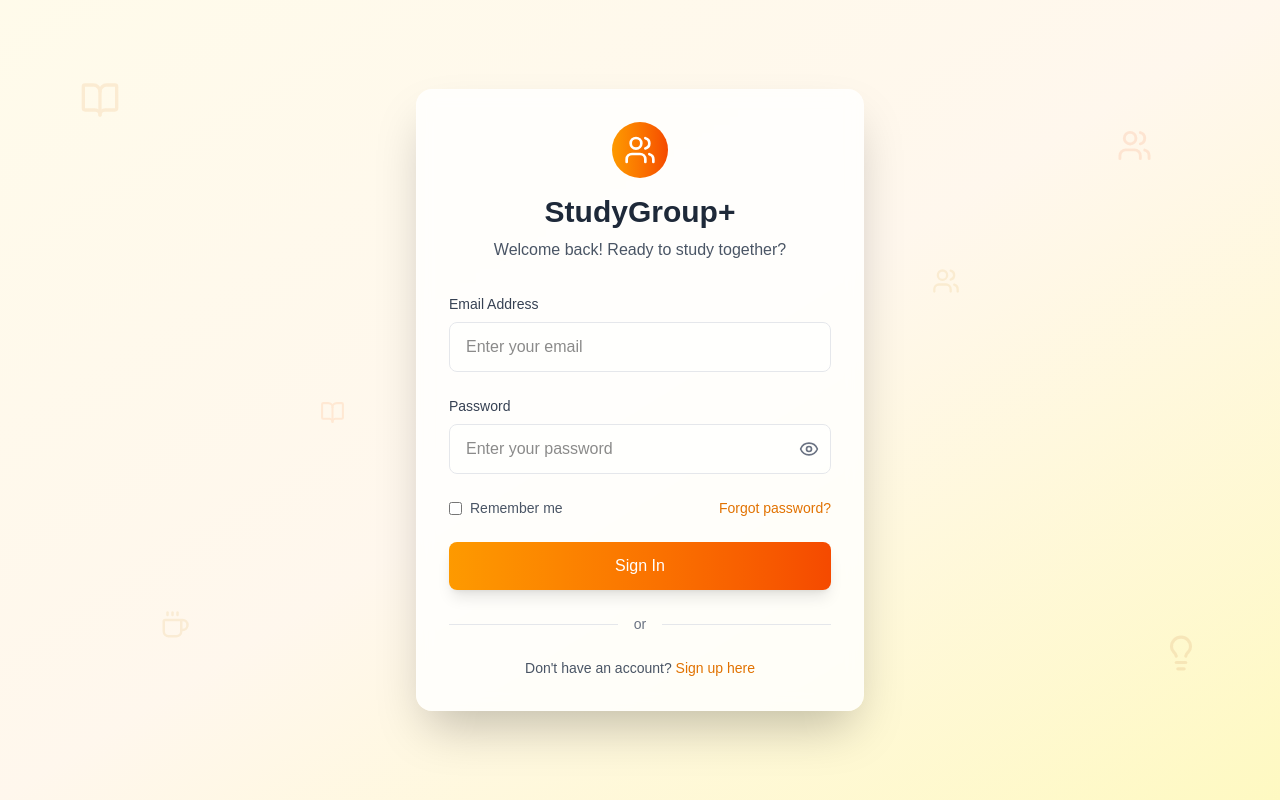
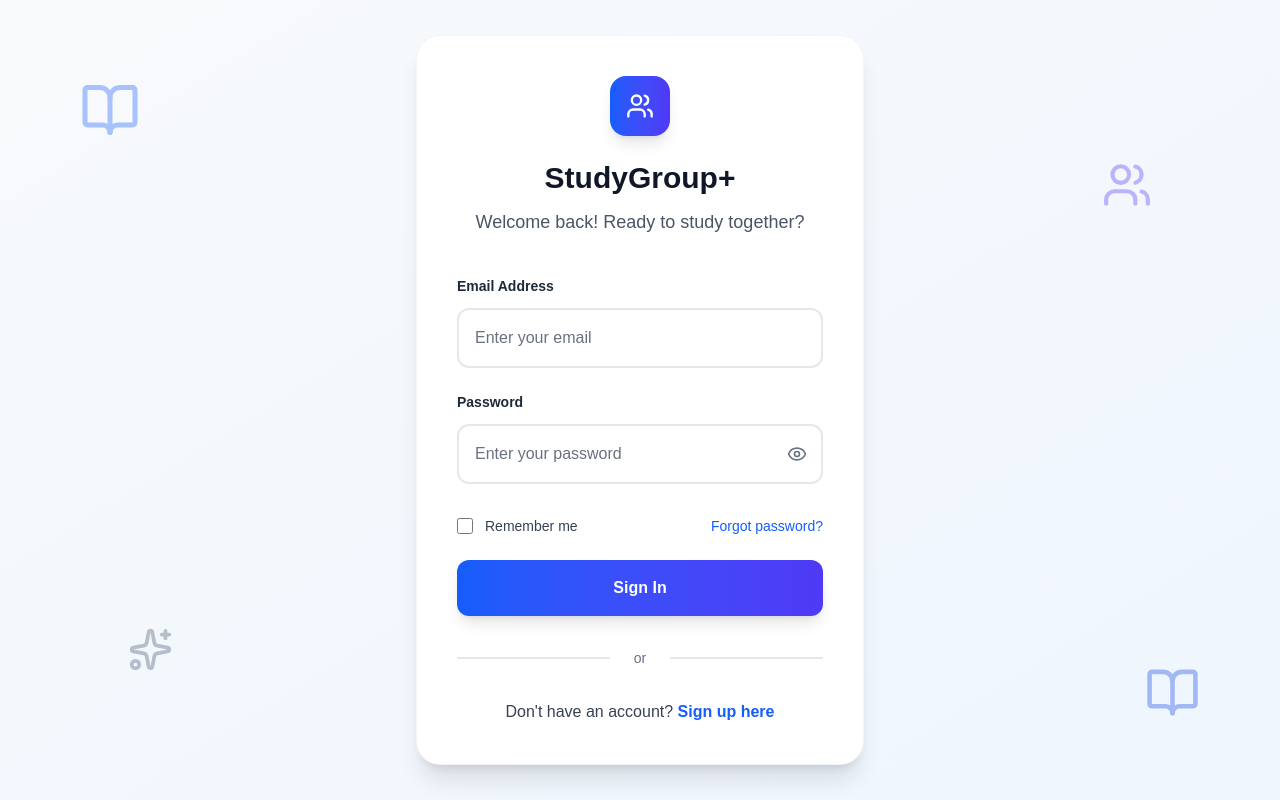
Before and after one commit to KOD666/study-group-plus, a Next.js app: page /login in a window 1280 px wide. Built offline with nearby package versions, Linux system fonts and the light colour scheme.

Commit message:
sign-up & Login Done

```diff
--- a/src/app/(auth)/login/page.tsx
+++ b/src/app/(auth)/login/page.tsx
@@ -1,7 +1,7 @@
 "use client"
 
 import React, { useState } from 'react';
-import { Eye, EyeOff, BookOpen, Users, Coffee, Lightbulb } from 'lucide-react';
+import { Eye, EyeOff, Users, BookOpen, Sparkles } from 'lucide-react';
 
 export default function LoginPage() {
   const [showPassword, setShowPassword] = useState(false);
@@ -10,51 +10,40 @@ export default function LoginPage() {
 
   const handleSubmit = (e: React.FormEvent) => {
     e.preventDefault();
-    // Handle login logic here
     console.log('Login attempt:', { email, password });
   };
 
   return (
-    <div className="min-h-screen bg-gradient-to-br from-amber-50 via-orange-50 to-yellow-100 flex items-center justify-center p-4 relative overflow-hidden">
-      {/* Background decorative elements */}
-      <div className="absolute inset-0 opacity-10">
-        <div className="absolute top-20 left-20 text-amber-600">
-          <BookOpen size={40} />
+    <div className="min-h-screen bg-gradient-to-br from-slate-50 to-blue-50 flex items-center justify-center p-4 relative">
+      <div className="absolute inset-0 opacity-35">
+        <div className="absolute top-20 left-20 text-blue-600">
+          <BookOpen size={60} />
         </div>
-        <div className="absolute top-32 right-32 text-orange-600">
-          <Users size={35} />
+        <div className="absolute top-40 right-32 text-indigo-600">
+          <Users size={50} />
         </div>
-        <div className="absolute bottom-40 left-40 text-yellow-600">
-          <Coffee size={30} />
+        <div className="absolute bottom-32 left-32 text-slate-600">
+          <Sparkles size={45} />
         </div>
-        <div className="absolute bottom-32 right-20 text-amber-700">
-          <Lightbulb size={38} />
-        </div>
-        <div className="absolute top-1/2 left-1/4 text-orange-500">
-          <BookOpen size={25} />
-        </div>
-        <div className="absolute top-1/3 right-1/4 text-yellow-600">
-          <Users size={28} />
+        <div className="absolute bottom-20 right-20 text-blue-700">
+          <BookOpen size={55} />
         </div>
       </div>
 
-      {/* Main login container */}
-      <div className="bg-white/80 backdrop-blur-sm rounded-2xl shadow-2xl p-8 w-full max-w-md border border-white/20">
-        {/* Header */}
-        <div className="text-center mb-8">
-          <div className="flex items-center justify-center mb-4">
-            <div className="bg-gradient-to-r from-amber-500 to-orange-600 rounded-full p-3">
-              <Users className="text-white" size={32} />
+      <div className="bg-white rounded-3xl shadow-xl p-10 w-full max-w-md border border-gray-100 relative z-10">
+        <div className="text-center mb-10">
+          <div className="flex items-center justify-center mb-6">
+            <div className="bg-gradient-to-r from-blue-600 to-indigo-600 rounded-2xl p-4 shadow-lg">
+              <Users className="text-white" size={28} />
             </div>
           </div>
-          <h1 className="text-3xl font-bold text-gray-800 mb-2">StudyGroup+</h1>
-          <p className="text-gray-600">Welcome back! Ready to study together?</p>
+          <h1 className="text-3xl font-bold text-gray-900 mb-3">StudyGroup+</h1>
+          <p className="text-gray-600 text-lg">Welcome back! Ready to study together?</p>
         </div>
 
-        {/* Login Form */}
-        <div className="space-y-6">
+        <form onSubmit={handleSubmit} className="space-y-6">
           <div>
-            <label htmlFor="email" className="block text-sm font-medium text-gray-700 mb-2">
+            <label htmlFor="email" className="block text-sm font-semibold text-gray-800 mb-3">
               Email Address
             </label>
             <input
@@ -63,13 +52,13 @@ export default function LoginPage() {
               value={email}
               onChange={(e) => setEmail(e.target.value)}
               required
-              className="w-full px-4 py-3 border border-gray-200 rounded-lg focus:ring-2 focus:ring-amber-500 focus:border-transparent transition duration-200 bg-white/50"
+              className="w-full px-4 py-4 border-2 border-gray-200 rounded-xl focus:ring-4 focus:ring-blue-100 focus:border-blue-500 transition-all duration-200 bg-white text-gray-900 placeholder-gray-500 text-base"
               placeholder="Enter your email"
             />
           </div>
 
           <div>
-            <label htmlFor="password" className="block text-sm font-medium text-gray-700 mb-2">
+            <label htmlFor="password" className="block text-sm font-semibold text-gray-800 mb-3">
               Password
             </label>
             <div className="relative">
@@ -79,48 +68,49 @@ export default function LoginPage() {
                 value={password}
                 onChange={(e) => setPassword(e.target.value)}
                 required
-                className="w-full px-4 py-3 border border-gray-200 rounded-lg focus:ring-2 focus:ring-amber-500 focus:border-transparent transition duration-200 bg-white/50 pr-12"
+                className="w-full px-4 py-4 border-2 border-gray-200 rounded-xl focus:ring-4 focus:ring-blue-100 focus:border-blue-500 transition-all duration-200 bg-white text-gray-900 placeholder-gray-500 text-base pr-12"
                 placeholder="Enter your password"
               />
               <button
                 type="button"
                 onClick={() => setShowPassword(!showPassword)}
-                className="absolute right-3 top-1/2 transform -translate-y-1/2 text-gray-500 hover:text-gray-700"
+                className="absolute right-4 top-1/2 transform -translate-y-1/2 text-gray-500 hover:text-gray-700 transition-colors"
               >
                 {showPassword ? <EyeOff size={20} /> : <Eye size={20} />}
               </button>
             </div>
           </div>
 
-          <div className="flex items-center justify-between">
-            <label className="flex items-center">
-              <input type="checkbox" className="rounded border-gray-300 text-amber-600 focus:ring-amber-500" />
-              <span className="ml-2 text-sm text-gray-600">Remember me</span>
+          <div className="flex items-center justify-between pt-2">
+            <label className="flex items-center cursor-pointer">
+              <input
+                type="checkbox"
+                className="w-4 h-4 rounded border-2 border-gray-300 text-blue-600 focus:ring-blue-500 focus:ring-2"
+              />
+              <span className="ml-3 text-sm font-medium text-gray-700">Remember me</span>
             </label>
-            <a href="#" className="text-sm text-amber-600 hover:text-amber-700">
+            <a href="#" className="text-sm font-medium text-blue-600 hover:text-blue-700 transition-colors">
               Forgot password?
             </a>
           </div>
 
           <button
-            onClick={handleSubmit}
-            className="w-full bg-gradient-to-r from-amber-500 to-orange-600 text-white py-3 px-4 rounded-lg font-medium hover:from-amber-600 hover:to-orange-700 transition duration-200 shadow-lg hover:shadow-xl transform hover:-translate-y-0.5"
+            type="submit"
+            className="w-full bg-gradient-to-r from-blue-600 to-indigo-600 text-white py-4 px-6 rounded-xl font-semibold text-base hover:from-blue-700 hover:to-indigo-700 transition-all duration-200 shadow-lg hover:shadow-xl transform hover:-translate-y-0.5 focus:ring-4 focus:ring-blue-200"
           >
             Sign In
           </button>
+        </form>
+
+        <div className="my-8 flex items-center">
+          <div className="flex-1 border-t-2 border-gray-200"></div>
+          <span className="px-6 text-sm font-medium text-gray-500 bg-white">or</span>
+          <div className="flex-1 border-t-2 border-gray-200"></div>
         </div>
 
-        {/* Divider */}
-        <div className="my-6 flex items-center">
-          <div className="flex-1 border-t border-gray-200"></div>
-          <span className="px-4 text-sm text-gray-500">or</span>
-          <div className="flex-1 border-t border-gray-200"></div>
-        </div>
-
-        {/* Sign up link */}
-        <p className="text-center text-sm text-gray-600 mt-6">
+        <p className="text-center text-base text-gray-700">
           Don&apos;t have an account?{' '}
-          <a href="/signup" className="text-amber-600 hover:text-amber-700 font-medium">
+          <a href="/signup" className="text-blue-600 hover:text-blue-700 font-semibold transition-colors">
             Sign up here
           </a>
         </p>
--- a/src/app/(auth)/signup/page.tsx
+++ b/src/app/(auth)/signup/page.tsx
@@ -1,7 +1,7 @@
 "use client"
 
 import React, { useState } from 'react';
-import { Eye, EyeOff, BookOpen, Users, Coffee, Lightbulb, GraduationCap, Clock } from 'lucide-react';
+import { Eye, EyeOff, GraduationCap, BookOpen, Users, Sparkles } from 'lucide-react';
 
 export default function SignupPage() {
   const [showPassword, setShowPassword] = useState(false);
@@ -20,48 +20,43 @@ export default function SignupPage() {
     });
   };
 
-  const handleSubmit = () => {
+  const handleSubmit = (e: React.FormEvent) => {
+    e.preventDefault();
     console.log('Signup attempt:', formData);
   };
 
   return (
-    <div className="min-h-screen bg-gradient-to-br from-emerald-50 via-teal-50 to-cyan-100 flex items-center justify-center p-4 relative overflow-hidden">
-      {/* Background decorative elements */}
-      <div className="absolute inset-0 opacity-10">
+    <div className="min-h-screen bg-gradient-to-br from-emerald-50 to-teal-50 flex items-center justify-center p-4 relative">
+      <div className="absolute inset-0 opacity-35">
         <div className="absolute top-16 left-16 text-emerald-600">
-          <GraduationCap size={42} />
+          <GraduationCap size={65} />
         </div>
-        <div className="absolute top-28 right-28 text-teal-600">
-          <Users size={38} />
+        <div className="absolute top-36 right-28 text-teal-600">
+          <Users size={55} />
         </div>
-        <div className="absolute bottom-36 left-36 text-cyan-600">
-          <BookOpen size={35} />
+        <div className="absolute bottom-32 left-32 text-emerald-700">
+          <BookOpen size={50} />
         </div>
-        <div className="absolute bottom-28 right-16 text-emerald-700">
-          <Clock size={40} />
-        </div>
-        <div className="absolute top-1/2 left-1/5 text-teal-500">
-          <Coffee size={28} />
-        </div>
-        <div className="absolute top-1/4 right-1/5 text-cyan-600">
-          <Lightbulb size={32} />
+        <div className="absolute bottom-16 right-16 text-teal-700">
+          <Sparkles size={60} />
         </div>
       </div>
 
       {/* Main signup container */}
-      <div className="bg-white/80 backdrop-blur-sm rounded-2xl shadow-2xl p-8 w-full max-w-lg border border-white/20">
-        <div className="text-center mb-8">
-          <div className="flex items-center justify-center mb-4">
-            <div className="bg-gradient-to-r from-emerald-500 to-teal-600 rounded-full p-3">
-              <GraduationCap className="text-white" size={32} />
+      <div className="bg-white rounded-3xl shadow-xl p-10 w-full max-w-lg border border-gray-100 relative z-10">
+        <div className="text-center mb-10">
+          <div className="flex items-center justify-center mb-6">
+            <div className="bg-gradient-to-r from-emerald-600 to-teal-600 rounded-2xl p-4 shadow-lg">
+              <GraduationCap className="text-white" size={28} />
             </div>
           </div>
-          <h1 className="text-3xl font-bold text-gray-800 mb-2">Join StudyGroup+</h1>
-          <p className="text-gray-600">Start your collaborative learning journey!</p>
+          <h1 className="text-3xl font-bold text-gray-900 mb-3">Join StudyGroup+</h1>
+          <p className="text-gray-600 text-lg">Start your collaborative learning journey!</p>
         </div>
-        <div className="space-y-6">
+
+        <form onSubmit={handleSubmit} className="space-y-6">
           <div>
-            <label htmlFor="name" className="block text-sm font-medium text-gray-700 mb-2">
+            <label htmlFor="name" className="block text-sm font-semibold text-gray-800 mb-3">
               Full Name
             </label>
             <input
@@ -71,13 +66,13 @@ export default function SignupPage() {
               value={formData.name}
               onChange={handleInputChange}
               required
-              className="w-full px-4 py-3 border border-gray-200 rounded-lg focus:ring-2 focus:ring-emerald-500 focus:border-transparent transition duration-200 bg-white/50"
+              className="w-full px-4 py-4 border-2 border-gray-200 rounded-xl focus:ring-4 focus:ring-emerald-100 focus:border-emerald-500 transition-all duration-200 bg-white text-gray-900 placeholder-gray-500 text-base"
               placeholder="Your full name"
             />
           </div>
 
           <div>
-            <label htmlFor="email" className="block text-sm font-medium text-gray-700 mb-2">
+            <label htmlFor="email" className="block text-sm font-semibold text-gray-800 mb-3">
               Email Address
             </label>
             <input
@@ -87,14 +82,14 @@ export default function SignupPage() {
               value={formData.email}
               onChange={handleInputChange}
               required
-              className="w-full px-4 py-3 border border-gray-200 rounded-lg focus:ring-2 focus:ring-emerald-500 focus:border-transparent transition duration-200 bg-white/50"
+              className="w-full px-4 py-4 border-2 border-gray-200 rounded-xl focus:ring-4 focus:ring-emerald-100 focus:border-emerald-500 transition-all duration-200 bg-white text-gray-900 placeholder-gray-500 text-base"
               placeholder="Enter your email"
             />
           </div>
 
-          <div>
+          <div className="space-y-4">
             <div>
-              <label htmlFor="password" className="block text-sm font-medium text-gray-700 mb-2">
+              <label htmlFor="password" className="block text-sm font-semibold text-gray-800 mb-3">
                 Password
               </label>
               <div className="relative">
@@ -105,13 +100,13 @@ export default function SignupPage() {
                   value={formData.password}
                   onChange={handleInputChange}
                   required
-                  className="w-full px-4 py-3 border border-gray-200 rounded-lg focus:ring-2 focus:ring-emerald-500 focus:border-transparent transition duration-200 bg-white/50 pr-12"
+                  className="w-full px-4 py-4 border-2 border-gray-200 rounded-xl focus:ring-4 focus:ring-emerald-100 focus:border-emerald-500 transition-all duration-200 bg-white text-gray-900 placeholder-gray-500 text-base pr-12"
                   placeholder="Create password"
                 />
                 <button
                   type="button"
                   onClick={() => setShowPassword(!showPassword)}
-                  className="absolute right-3 top-1/2 transform -translate-y-1/2 text-gray-500 hover:text-gray-700"
+                  className="absolute right-4 top-1/2 transform -translate-y-1/2 text-gray-500 hover:text-gray-700 transition-colors"
                 >
                   {showPassword ? <EyeOff size={20} /> : <Eye size={20} />}
                 </button>
@@ -119,7 +114,7 @@ export default function SignupPage() {
             </div>
 
             <div>
-              <label htmlFor="confirmPassword" className="block text-sm font-medium text-gray-700 mb-2">
+              <label htmlFor="confirmPassword" className="block text-sm font-semibold text-gray-800 mb-3">
                 Confirm Password
               </label>
               <div className="relative">
@@ -130,13 +125,13 @@ export default function SignupPage() {
                   value={formData.confirmPassword}
                   onChange={handleInputChange}
                   required
-                  className="w-full px-4 py-3 border border-gray-200 rounded-lg focus:ring-2 focus:ring-emerald-500 focus:border-transparent transition duration-200 bg-white/50 pr-12"
+                  className="w-full px-4 py-4 border-2 border-gray-200 rounded-xl focus:ring-4 focus:ring-emerald-100 focus:border-emerald-500 transition-all duration-200 bg-white text-gray-900 placeholder-gray-500 text-base pr-12"
                   placeholder="Confirm password"
                 />
                 <button
                   type="button"
                   onClick={() => setShowConfirmPassword(!showConfirmPassword)}
-                  className="absolute right-3 top-1/2 transform -translate-y-1/2 text-gray-500 hover:text-gray-700"
+                  className="absolute right-4 top-1/2 transform -translate-y-1/2 text-gray-500 hover:text-gray-700 transition-colors"
                 >
                   {showConfirmPassword ? <EyeOff size={20} /> : <Eye size={20} />}
                 </button>
@@ -144,34 +139,36 @@ export default function SignupPage() {
             </div>
           </div>
 
-          <div className="flex items-start">
-            <input type="checkbox" className="rounded border-gray-300 text-emerald-600 focus:ring-emerald-500 mt-1" />
-            <span className="ml-2 text-sm text-gray-600">
+          <div className="flex items-start pt-2">
+            <input
+              type="checkbox"
+              className="w-4 h-4 rounded border-2 border-gray-300 text-emerald-600 focus:ring-emerald-500 focus:ring-2 mt-1"
+            />
+            <span className="ml-3 text-sm font-medium text-gray-700 leading-relaxed">
               I agree to the{' '}
-              <a href="#" className="text-emerald-600 hover:text-emerald-700">Terms of Service</a>
+              <a href="#" className="text-emerald-600 hover:text-emerald-700 font-semibold transition-colors">Terms of Service</a>
               {' '}and{' '}
-              <a href="#" className="text-emerald-600 hover:text-emerald-700">Privacy Policy</a>
+              <a href="#" className="text-emerald-600 hover:text-emerald-700 font-semibold transition-colors">Privacy Policy</a>
             </span>
           </div>
 
           <button
-            onClick={handleSubmit}
-            className="w-full bg-gradient-to-r from-emerald-500 to-teal-600 text-white py-3 px-4 rounded-lg font-medium hover:from-emerald-600 hover:to-teal-700 transition duration-200 shadow-lg hover:shadow-xl transform hover:-translate-y-0.5"
+            type="submit"
+            className="w-full bg-gradient-to-r from-emerald-600 to-teal-600 text-white py-4 px-6 rounded-xl font-semibold text-base hover:from-emerald-700 hover:to-teal-700 transition-all duration-200 shadow-lg hover:shadow-xl transform hover:-translate-y-0.5 focus:ring-4 focus:ring-emerald-200"
           >
             Create Account
           </button>
+        </form>
+
+        <div className="my-8 flex items-center">
+          <div className="flex-1 border-t-2 border-gray-200"></div>
+          <span className="px-6 text-sm font-medium text-gray-500 bg-white">or</span>
+          <div className="flex-1 border-t-2 border-gray-200"></div>
         </div>
 
-        {/* Divider */}
-        <div className="my-6 flex items-center">
-          <div className="flex-1 border-t border-gray-200"></div>
-          <span className="px-4 text-sm text-gray-500">or</span>
-          <div className="flex-1 border-t border-gray-200"></div>
-        </div>
-        {/* Login link */}
-        <p className="text-center text-sm text-gray-600 mt-6">
+        <p className="text-center text-base text-gray-700">
           Already have an account?{' '}
-          <a href="/login" className="text-emerald-600 hover:text-emerald-700 font-medium">
+          <a href="/login" className="text-emerald-600 hover:text-emerald-700 font-semibold transition-colors">
             Sign in here
           </a>
         </p>
```
